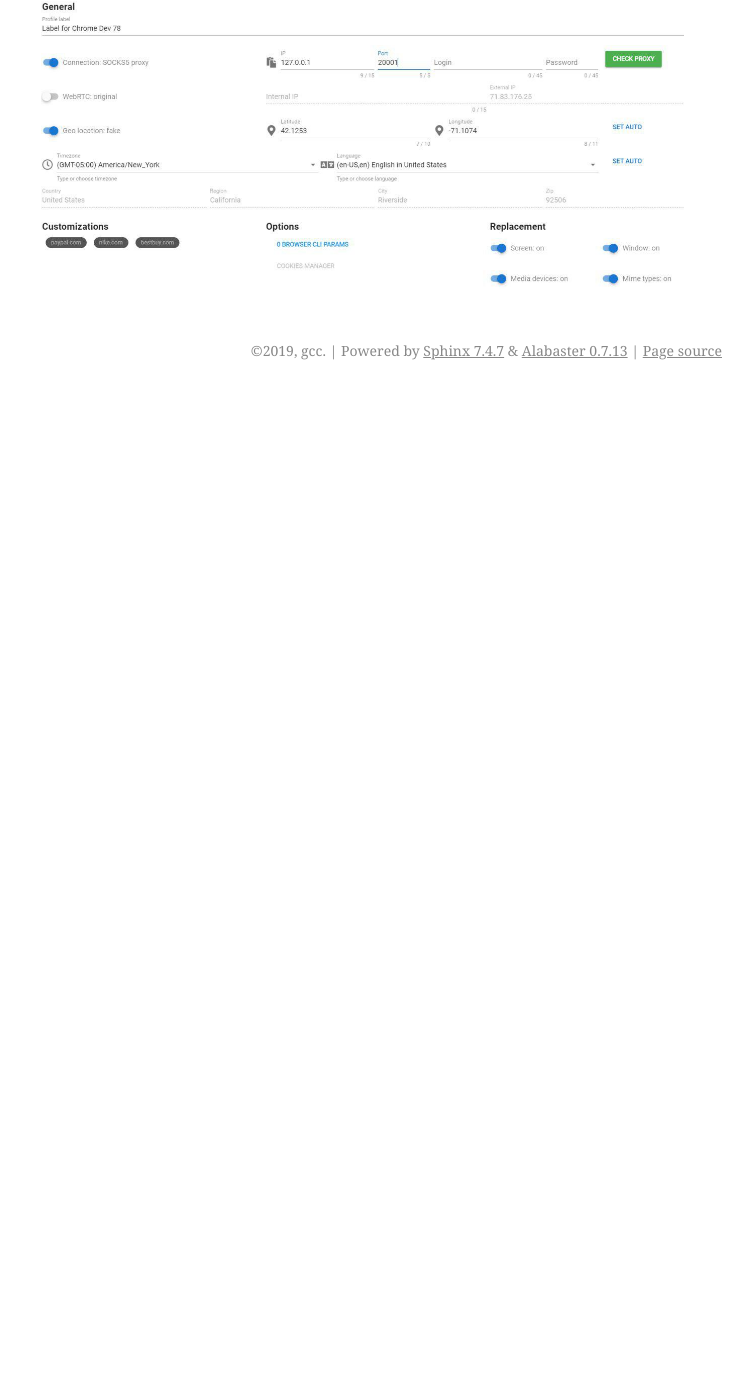
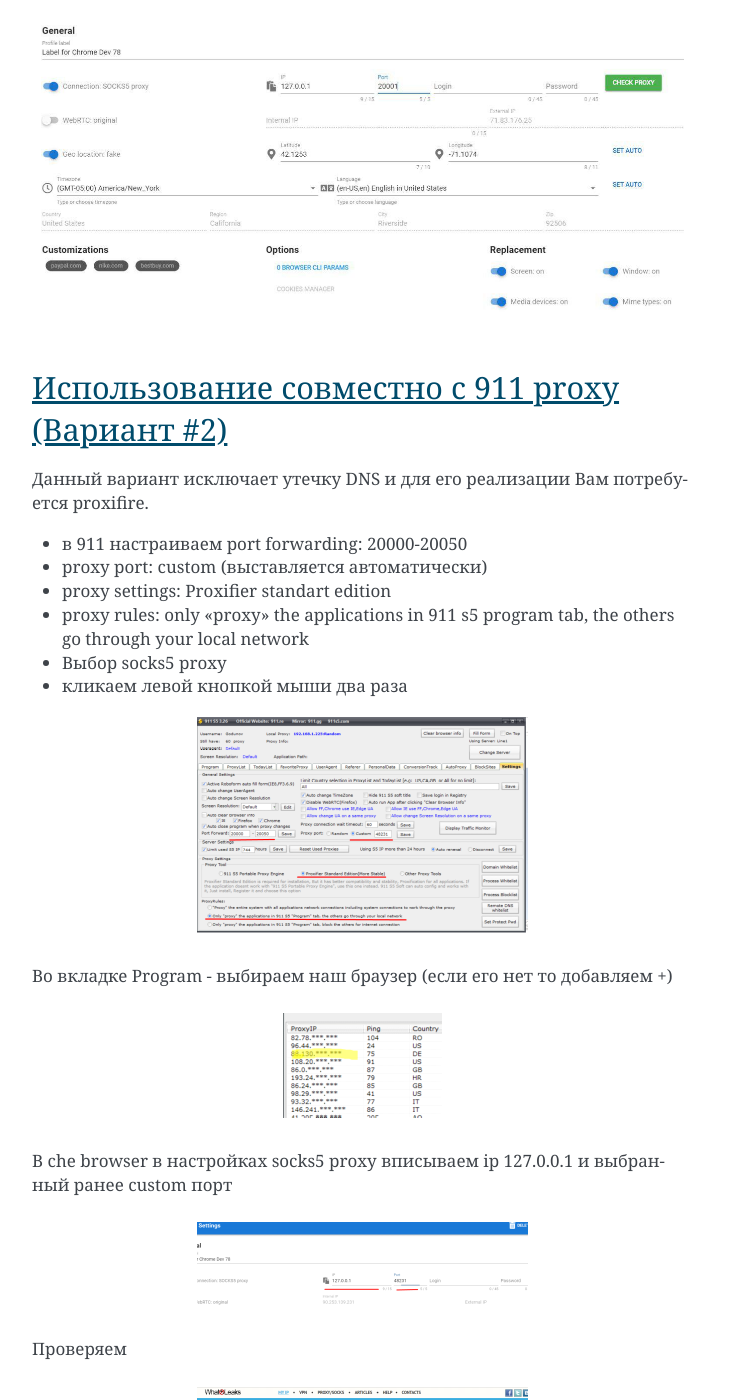
Before and after one commit to gcc-master/chebrowser-doc, a Sphinx documentation site: the page built from source/faq.rst, in a window 1280 px wide and 1400 px high, scrolled down 4145 px. Shown: the whole window, without its empty margins (388-1141 px from the left). Built offline with Sphinx 7.4.7, drawn with Linux system fonts in a browser that asks for light colours; before the commit the page ends 4535 px from its top, so only the background shows below that; some of the changed text lies outside the part shown.

Commit message:
ver: 0.1.23 911-2

```diff
--- a/source/faq.rst
+++ b/source/faq.rst
@@ -98,6 +98,33 @@ F.A.Q.
 
 
 
+Использование совместно с 911 proxy (Вариант #2)
+------------------------------------------------
+Данный вариант исключает утечку DNS и для его реализации Вам потребуется proxifire.
+
+- в 911 настраиваем port forwarding: 20000-20050
+- proxy port: custom (выставляется автоматически)
+- proxy settings: Proxifier standart edition
+- proxy rules: only "proxy" the applications in 911 s5 program tab, the others go through your local network
+- Выбор socks5 proxy
+- кликаем левой кнопкой мыши два раза
+
+.. figure:: images/911-2/1.png
+
+Во вкладке Program - выбираем наш браузер  (если его нет то добавляем +)
+
+.. figure:: images/911-2/2.png
+
+В che browser в настройках socks5 proxy вписываем ip 127.0.0.1 и выбранный ранее custom порт
+
+.. figure:: images/911-2/3.png
+
+Проверяем
+
+.. figure:: images/911-2/4.png
+
+
+
 
 
 .. include:: yandex-metrika.rst
```
Also changed, not shown: source/images/911-2/1.png (added), source/images/911-2/2.png (added), source/images/911-2/3.png (added), source/images/911-2/4.png (added).
